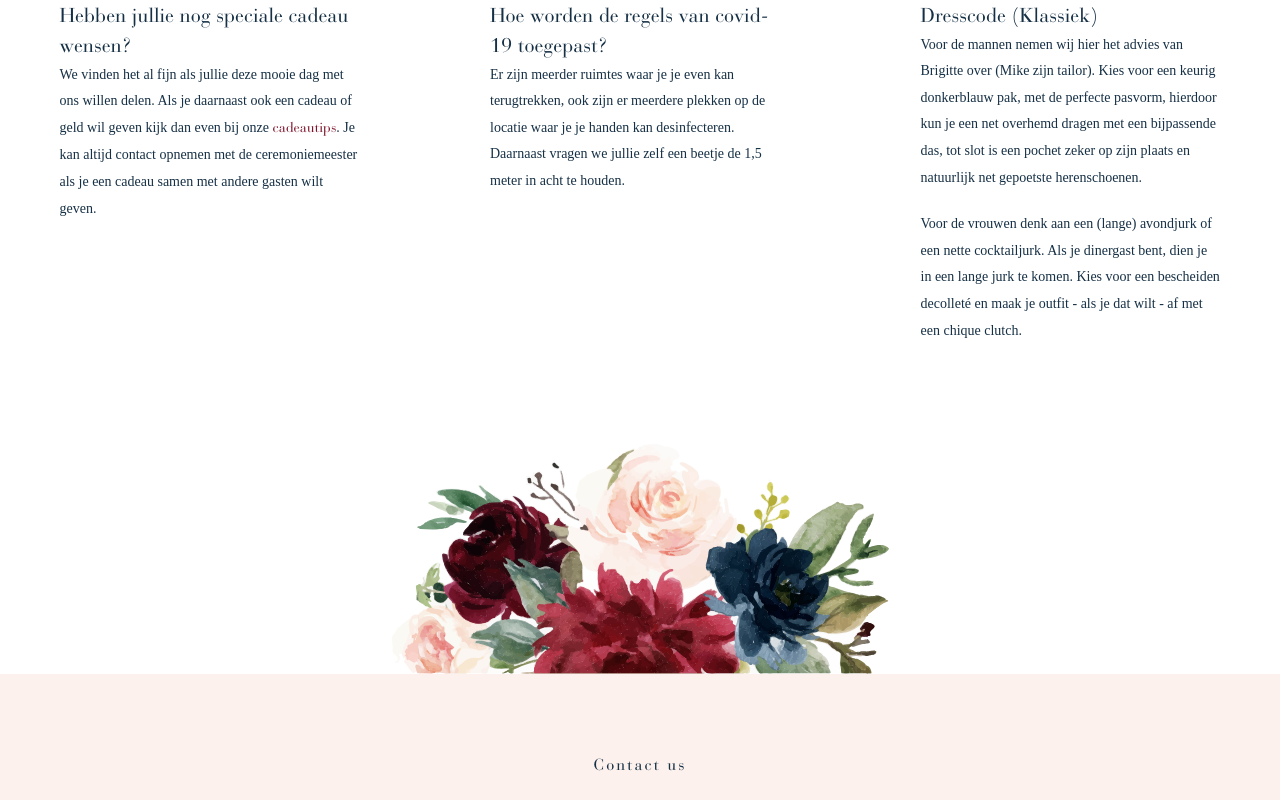
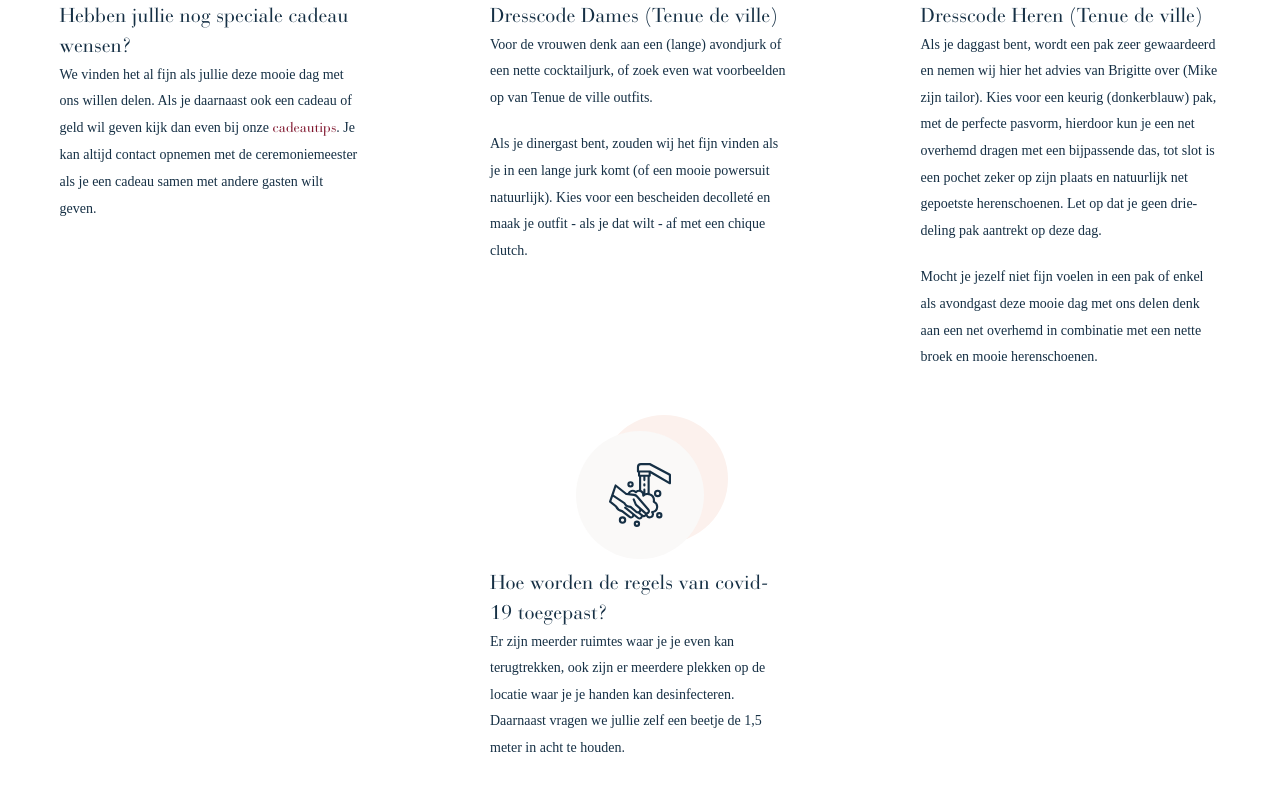
Before and after one commit to mikehanssen/join-our-wedding, a Next.js app: page /practical-information in a window 1280 px wide. Shown: the part 940-1740 px from the top of the page. Built offline with nearby package versions, Linux system fonts and the light colour scheme.

Commit message:
Updated the requirements and added a notification for the submit form

```diff
--- a/pages/practical-information.js
+++ b/pages/practical-information.js
@@ -64,11 +64,14 @@ export default function PracticalInformation() {
           <div className="practical-info-wrapper">
             <div className="practical-info mt-60">
               <div className="practical-info-img-wrapper">
-                <img className="practical-info-img" src="/img/washhands.svg" alt="" />
+                <img className="practical-info-img" src="/img/dresscode.svg" alt="" />
               </div>
-              <div className="practical-info-title">Hoe worden de regels van covid-19 toegepast?</div>
+              <div className="practical-info-title">Dresscode Dames (Tenue de ville)</div>
               <p className="practical-info-description">
-                Er zijn meerder ruimtes waar je je even kan terugtrekken, ook zijn er meerdere plekken op de locatie waar je je handen kan desinfecteren. Daarnaast vragen we jullie zelf een beetje de 1,5 meter in acht te houden.
+                Voor de vrouwen denk aan een (lange) avondjurk of een nette cocktailjurk, of zoek even wat voorbeelden op van Tenue de ville outfits.
+              </p>
+              <p className="practical-info-description mt-20">
+                Als je dinergast bent, zouden wij het fijn vinden als je in een lange jurk komt (of een mooie powersuit natuurlijk). Kies voor een bescheiden decolleté en maak je outfit - als je dat wilt - af met een chique clutch.
               </p>
             </div>
           </div>
@@ -77,13 +80,25 @@ export default function PracticalInformation() {
               <div className="practical-info-img-wrapper">
                 <img className="practical-info-img" src="/img/dresscode.svg" alt="" />
               </div>
-              <div className="practical-info-title">Dresscode (Klassiek)</div>
+              <div className="practical-info-title">Dresscode Heren (Tenue de ville)</div>
               <p className="practical-info-description">
-                Voor de mannen nemen wij hier het advies van Brigitte over (Mike zijn tailor). Kies voor een keurig donkerblauw pak, met de perfecte pasvorm, hierdoor kun je een net overhemd dragen met een bijpassende das, tot slot
-                is een pochet zeker op zijn plaats en natuurlijk net gepoetste herenschoenen.
+                Als je daggast bent, wordt een pak zeer gewaardeerd en nemen wij hier het advies van Brigitte over (Mike zijn tailor). Kies voor een keurig (donkerblauw) pak, met de perfecte pasvorm, hierdoor kun je een net overhemd dragen met een bijpassende das, tot slot
+                is een pochet zeker op zijn plaats en natuurlijk net gepoetste herenschoenen. Let op dat je geen drie-deling pak aantrekt op deze dag.
               </p>
               <p className="practical-info-description mt-20">
-                Voor de vrouwen denk aan een (lange) avondjurk of een nette cocktailjurk. Als je dinergast bent, dien je in een lange jurk te komen. Kies voor een bescheiden decolleté en maak je outfit - als je dat wilt - af met een chique clutch.
+                Mocht je jezelf niet fijn voelen in een pak of enkel als avondgast deze mooie dag met ons delen denk aan een net overhemd in combinatie met een nette broek en mooie herenschoenen.
+              </p>
+            </div>
+          </div>
+          <div className="practical-info-wrapper" />
+          <div className="practical-info-wrapper">
+            <div className="practical-info mt-60">
+              <div className="practical-info-img-wrapper">
+                <img className="practical-info-img" src="/img/washhands.svg" alt="" />
+              </div>
+              <div className="practical-info-title">Hoe worden de regels van covid-19 toegepast?</div>
+              <p className="practical-info-description">
+                Er zijn meerder ruimtes waar je je even kan terugtrekken, ook zijn er meerdere plekken op de locatie waar je je handen kan desinfecteren. Daarnaast vragen we jullie zelf een beetje de 1,5 meter in acht te houden.
               </p>
             </div>
           </div>
--- a/styles/_content.sass
+++ b/styles/_content.sass
@@ -17,6 +17,11 @@
 .our-story-content
     h1
         max-width: 800px
+    p
+        margin-bottom: 25px
+        max-width: 400px
+
+.agenda-content
     p
         margin-bottom: 25px
         max-width: 400px
--- a/styles/_footer.sass
+++ b/styles/_footer.sass
@@ -15,4 +15,3 @@
   font-size: 15px
   a
     color: #7E142C
-nk-
--- a/styles/_general.sass
+++ b/styles/_general.sass
@@ -88,6 +88,14 @@ a
 .rsvp-header
     letter-spacing: 6px
 
+.rsvp-notification
+    background: #FCF1ED
+    padding: 10px
+    border-radius: 3px
+    width: 100%
+    max-width: 400px
+    font-size: 24px
+
 .desktop-table
     a
         color: #163045
```
Also changed, not shown: pages/agenda.js (+20 -2 lines), pages/gift-tips.js (+3 -17 lines), pages/rsvp.js (+11 -1 lines), public/img/present.jpg (added), requirements.txt, 1 other file (tests, documents, lock files or other folders).
